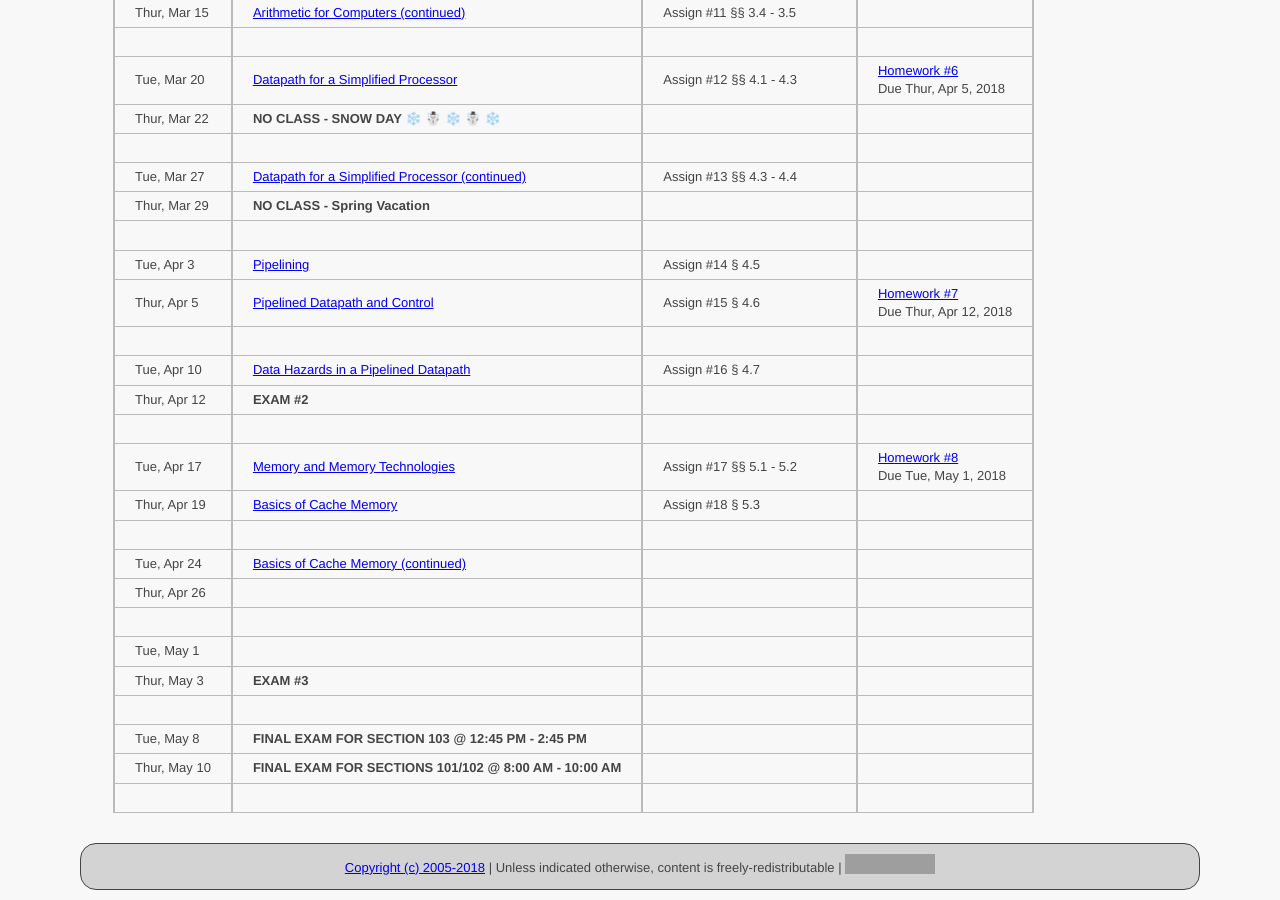
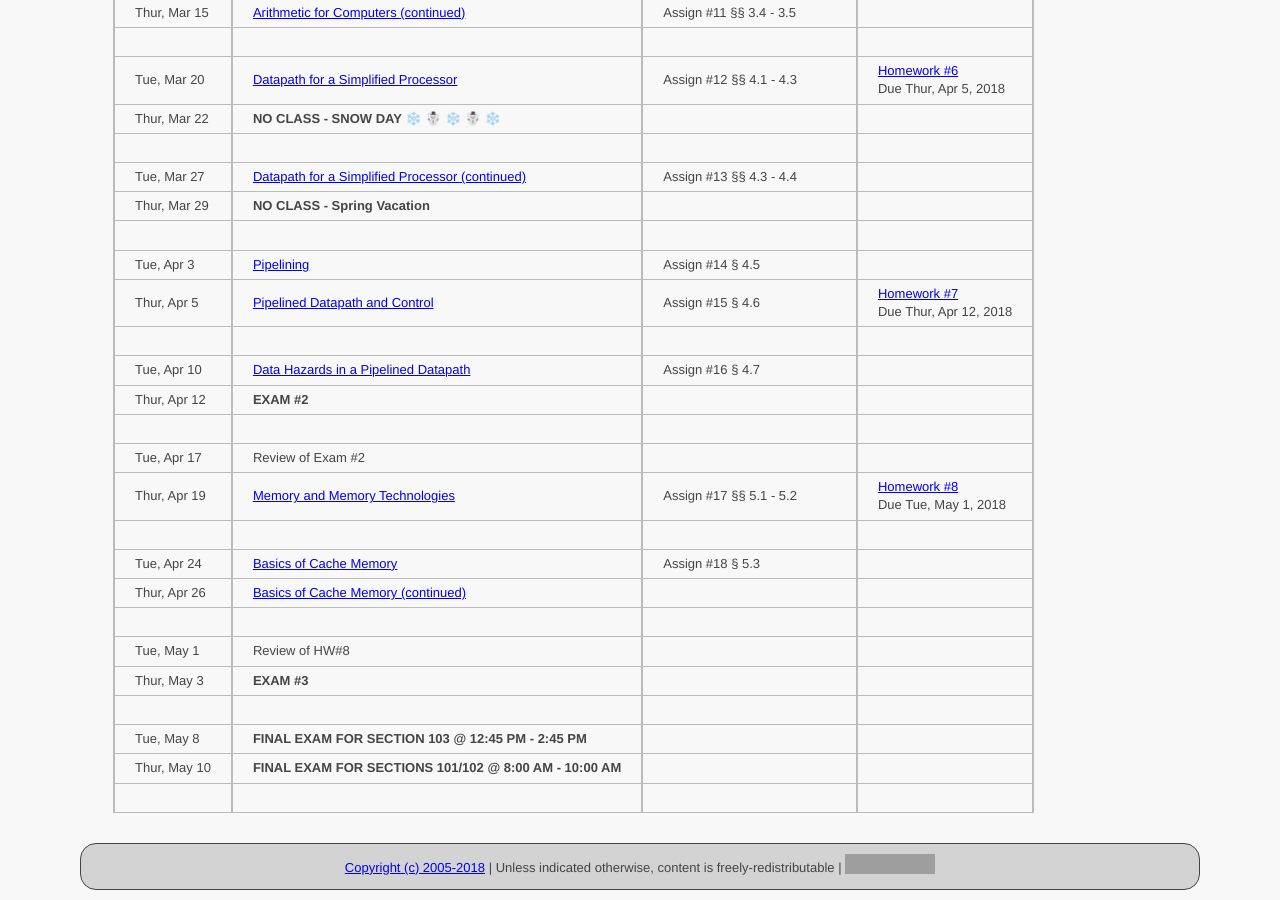
Before and after one commit to ycpcs/ece260-spring2018, a Jekyll site: the page built from schedule_lecture.md, in a window 1280 px wide and 900 px high, scrolled down 962 px. Built offline with Jekyll 4.4.1, drawn with Linux system fonts in a browser that asks for light colours; grey boxes are pictures that could not be loaded.

Commit message:
updated schedule

```diff
--- a/schedule_lecture.md
+++ b/schedule_lecture.md
@@ -49,13 +49,13 @@ Thur, Apr 5    |  [Pipelined Datapath and Control](lectures/lecture14_Pipelined_
 Tue, Apr 10    |  [Data Hazards in a Pipelined Datapath](lectures/lecture15_Data_and_Control_Hazards_in_a_Pipelined_Datapath.pdf) |  Assign #16 § 4.7                 |
 Thur, Apr 12   |  **EXAM #2**                                                                                                     |                                   |
  | | |
-Tue, Apr 17    |  [Memory and Memory Technologies](lectures/lecture16_Memory_and_Memory_Technologies.pdf)                         |  Assign #17 §§ 5.1 - 5.2          |  [Homework #8](homework/Homework_Assignment_8.txt) <br> Due Tue, May 1, 2018
-Thur, Apr 19   |  [Basics of Cache Memory](lectures/lecture17_Basics_of_Cache_Memory.pdf)                                         |  Assign #18 § 5.3                 |
+Tue, Apr 17    |  Review of Exam #2
+Thur, Apr 19   |  [Memory and Memory Technologies](lectures/lecture16_Memory_and_Memory_Technologies.pdf)                         |  Assign #17 §§ 5.1 - 5.2          |  [Homework #8](homework/Homework_Assignment_8.txt) <br> Due Tue, May 1, 2018
  | | |
-Tue, Apr 24    |  [Basics of Cache Memory (continued)](lectures/lecture17_Basics_of_Cache_Memory.pdf)                             |                                   |
-Thur, Apr 26   |                                                                                                                  |                                   | <!-- ??  § 6.1 - 6.3 -->
+Tue, Apr 24    |  [Basics of Cache Memory](lectures/lecture17_Basics_of_Cache_Memory.pdf)                                         |  Assign #18 § 5.3                 |
+Thur, Apr 26   |  [Basics of Cache Memory (continued)](lectures/lecture17_Basics_of_Cache_Memory.pdf)                             |                                   |
  | | |
-Tue, May 1     |                                                                                                                  |                                   | <!-- § 6.4 - 6.6 -->
+Tue, May 1     |  Review of HW#8                                                                                                  |                                   |
 Thur, May 3    |  **EXAM #3**                                                                                                     |                                   |
  | | |
 Tue, May 8     |  **FINAL EXAM FOR SECTION 103 @ 12:45 PM - 2:45 PM**                                                             |                                   |
```
